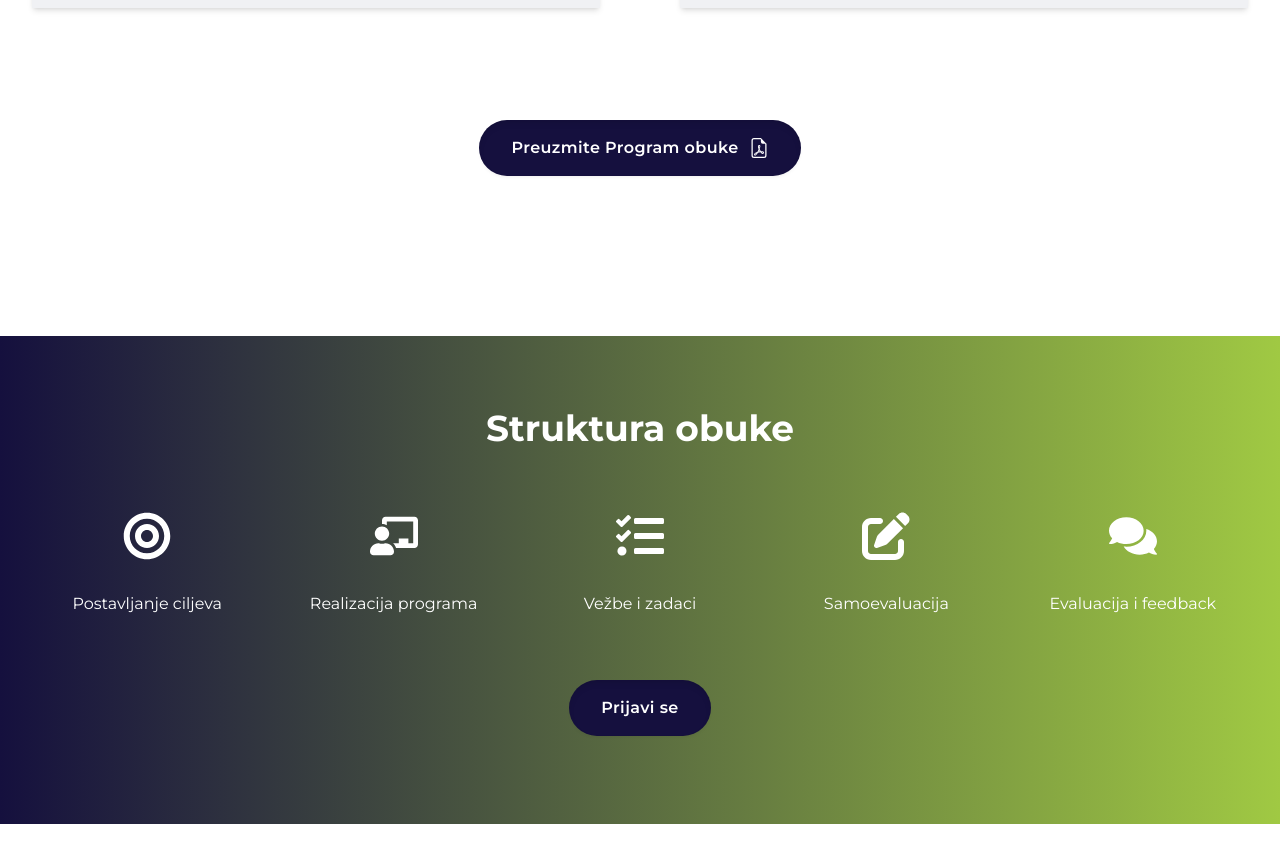
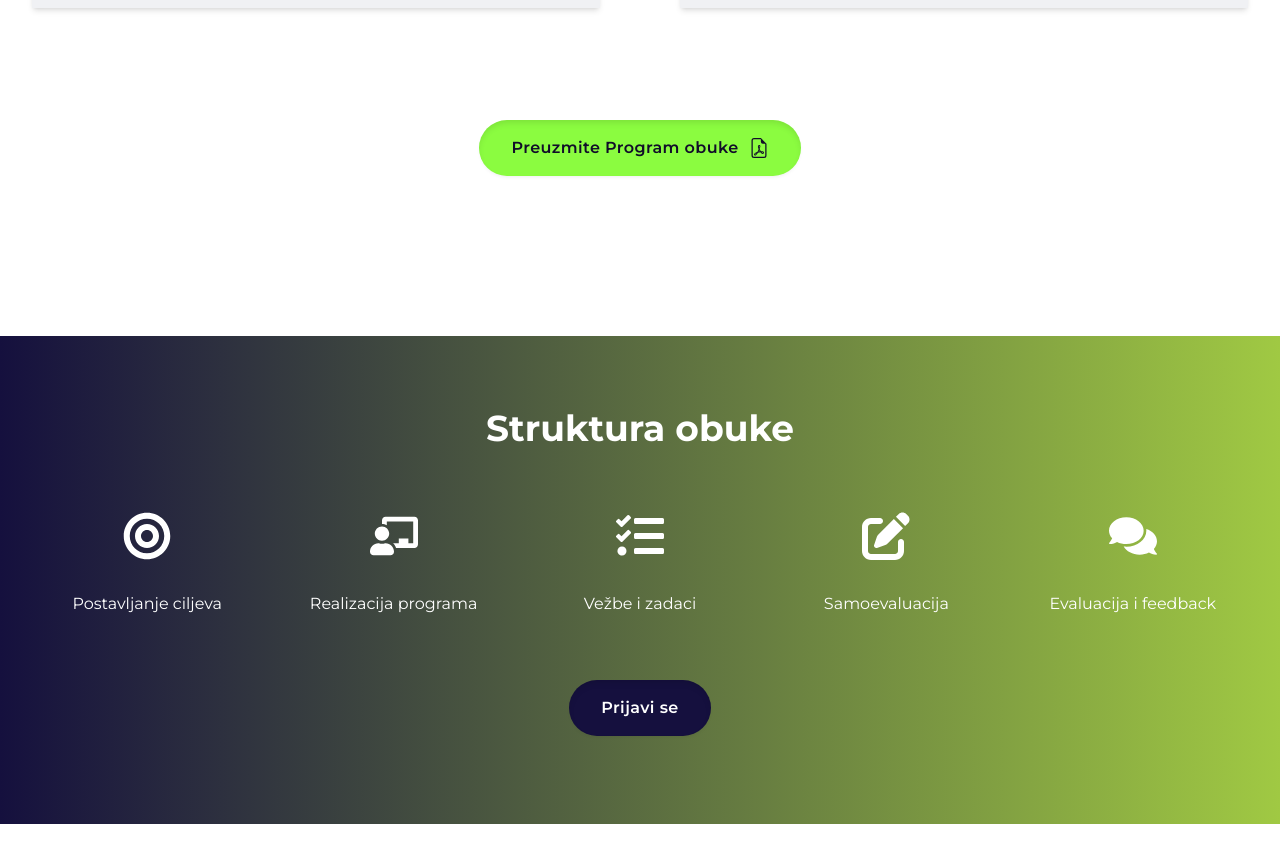
Before and after one commit to Fastdrecad/it-bridge, a Next.js app: page /kursevi/hr-starter in a window 1280 px wide. Shown: the part 1720-2582 px from the top of the page. Built offline with nearby package versions, Linux system fonts and the light colour scheme.

Commit message:
Add pdf courses

```diff
--- a/app/_components/BlurstButton.tsx
+++ b/app/_components/BlurstButton.tsx
@@ -1,9 +1,10 @@
-import classnames from "classnames";
+import React from "react";
+import classNames from "classnames";
 
 interface BlurstButtonProps
   extends React.ButtonHTMLAttributes<HTMLButtonElement> {
   children: React.ReactNode;
-  color?: string;
+  color?: string; // Optional color prop
 }
 
 const BlurstButton: React.FC<BlurstButtonProps> = ({
@@ -14,7 +15,7 @@ const BlurstButton: React.FC<BlurstButtonProps> = ({
   return (
     <button
       {...rest}
-      className={classnames(
+      className={classNames(
         "flex items-center justify-center px-8 py-4 font-semibold tracking-wide duration-100 ease-linear rounded-full select-none relative",
         'before:content-[""] before:w-full before:h-full before:absolute before:rounded-full before:z-[-1] before:top-0 before:left-0 before:transition-all before:duration-500 before:ease-in-out before:opacity-0 before:scale-150 hover:before:opacity-100 hover:before:scale-100 shadow-[inset_0_4px_6px_-1px_rgba(0,0,0,0.1),_0_2px_4px_-2px_rgba(0,0,0,0.1)] active:shadow-[inset_0_0_0_4px_rgba(4,59,63,0.42)] transition-all',
         color,
--- a/app/_components/CourseGrid.tsx
+++ b/app/_components/CourseGrid.tsx
@@ -12,7 +12,6 @@ interface CourseGridProps {
 }
 
 const CourseGrid: React.FC<CourseGridProps> = ({ courseName, content }) => {
-  console.log(content);
   return (
     <div className="container mx-auto p-4 md:p-8">
       <div className="grid grid-cols-1 md:grid-cols-2 gap-20">
--- a/app/_components/Newsletter.tsx
+++ b/app/_components/Newsletter.tsx
@@ -85,7 +85,7 @@ export default function Newsletter() {
             </div>
             {error && <p className="text-red-500 text-center">{error}</p>}
             <div className="flex items-center justify-center">
-              <BlurstButton className="w-1/2 flex items-center justify-center text-secondary-500">
+              <BlurstButton className="w-1/2 text-secondary-500">
                 {" "}
                 <MdEmail className="text-2xl m-0 mr-2" />
                 Pošalji
--- a/app/_components/PowerBiCards.tsx
+++ b/app/_components/PowerBiCards.tsx
@@ -29,7 +29,7 @@ export default function PowerBiCards() {
               </h3>
               <p className="text-gray-700">{item.description}</p>
             </div>
-            <div className="md:w-1/2 mt-4 md:mt-0 ">
+            <div className="md:w-1/2 md:mt-0 ">
               <div className="aspect-video">
                 <Image
                   src={item.img}
--- a/app/kontakt/page.tsx
+++ b/app/kontakt/page.tsx
@@ -114,7 +114,7 @@ export default function Page() {
 
   return (
     <>
-      <section className="flex flex-col items-center justify-center relative bg-secondary-500">
+      <section className="flex flex-col overflow-hidden items-center justify-center relative bg-secondary-500">
         <div className="absolute w-full h-full z-0 opacity-30 flex justify-center">
           <Image
             src={kontaktBg}
--- a/app/kursevi/hr-starter/page.tsx
+++ b/app/kursevi/hr-starter/page.tsx
@@ -16,7 +16,7 @@ import Link from "next/link";
 import { BsFileEarmarkPdf } from "react-icons/bs";
 
 export default function HrStarterPage() {
-  const content = heroSectionContent[0]; // Index corresponds to the course in config.js
+  const content = heroSectionContent[0];
 
   return (
     <>
@@ -33,10 +33,15 @@ export default function HrStarterPage() {
       />
       <CourseGrid courseName="Meke veštine" content={courseContent.hrStarter} />
       <div className="container overflow-hidden mx-auto p-8 my-12 flex items-center justify-center">
-        <BlurstButton className="text-white" color=" bg-secondary-500">
-          Preuzmite Program obuke{" "}
-          <BsFileEarmarkPdf className="text-xl text-white" />
-        </BlurstButton>
+        <Link
+          href="/HR Starter Program.pdf"
+          target="_blank"
+          rel="noopener noreferrer"
+        >
+          <BlurstButton>
+            Preuzmite Program obuke <BsFileEarmarkPdf className="text-xl" />
+          </BlurstButton>
+        </Link>
       </div>
 
       <TrainingStructure items={courseItems.hr} buttonLabel="Prijavi se" />
--- a/app/kursevi/qa/page.tsx
+++ b/app/kursevi/qa/page.tsx
@@ -33,10 +33,16 @@ export default function QaPage() {
       />
       <CourseGrid courseName="Meke veštine" content={courseContent.qa} />
       <div className="container overflow-hidden mx-auto p-8 my-12 flex items-center justify-center">
-        <BlurstButton className=" text-white" color=" bg-secondary-500">
-          Preuzmite Program obuke{" "}
-          <BsFileEarmarkPdf className="text-xl text-white" />
-        </BlurstButton>
+        <Link
+          href="/QA Automation Program.pdf"
+          target="_blank"
+          rel="noopener noreferrer"
+        >
+          <BlurstButton className=" text-white" color=" bg-secondary-500">
+            Preuzmite Program obuke{" "}
+            <BsFileEarmarkPdf className="text-xl text-white" />
+          </BlurstButton>
+        </Link>
       </div>
       <TrainingStructure
         items={courseItems.qaAutomation}
```
Also changed, not shown: 2 other files (tests, documents, lock files or other folders).
